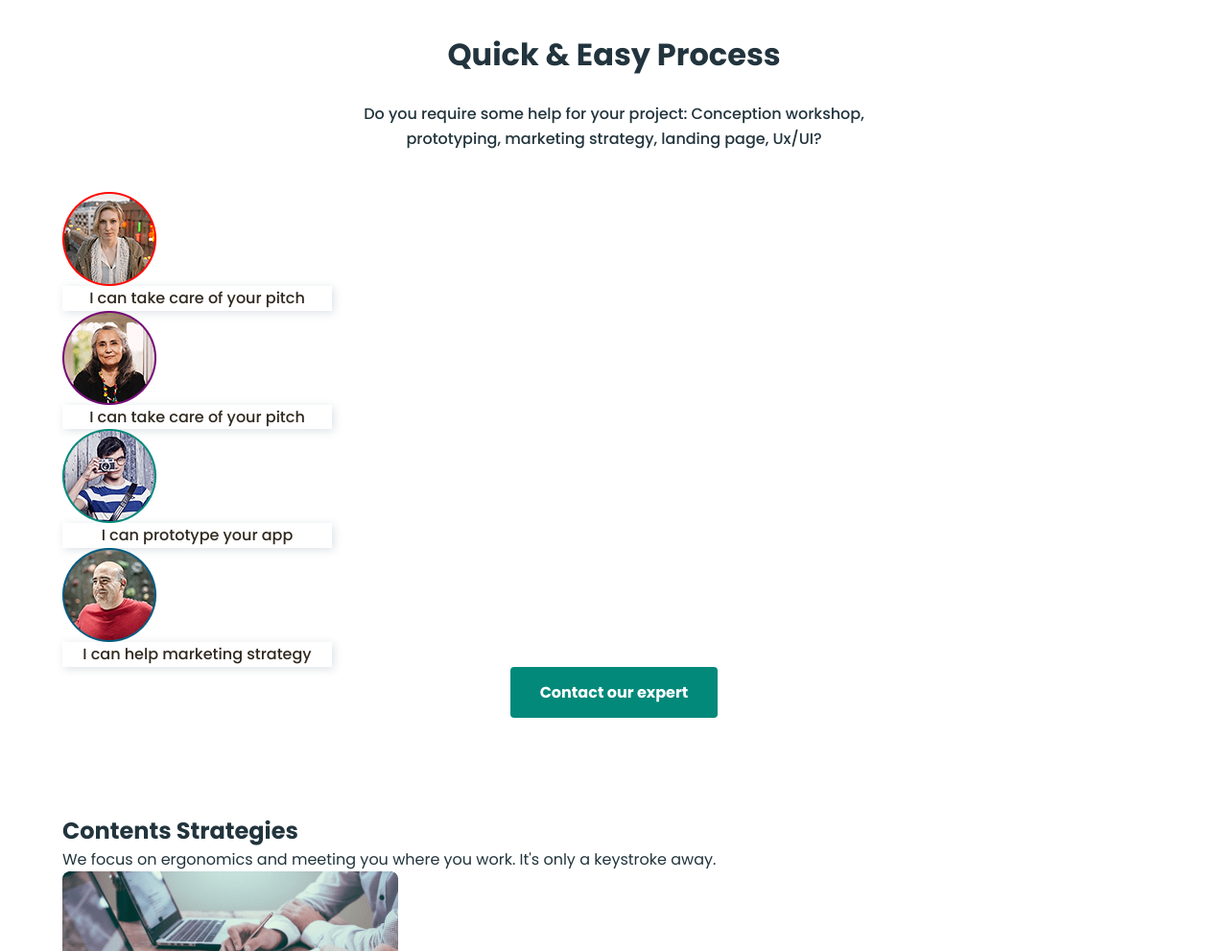
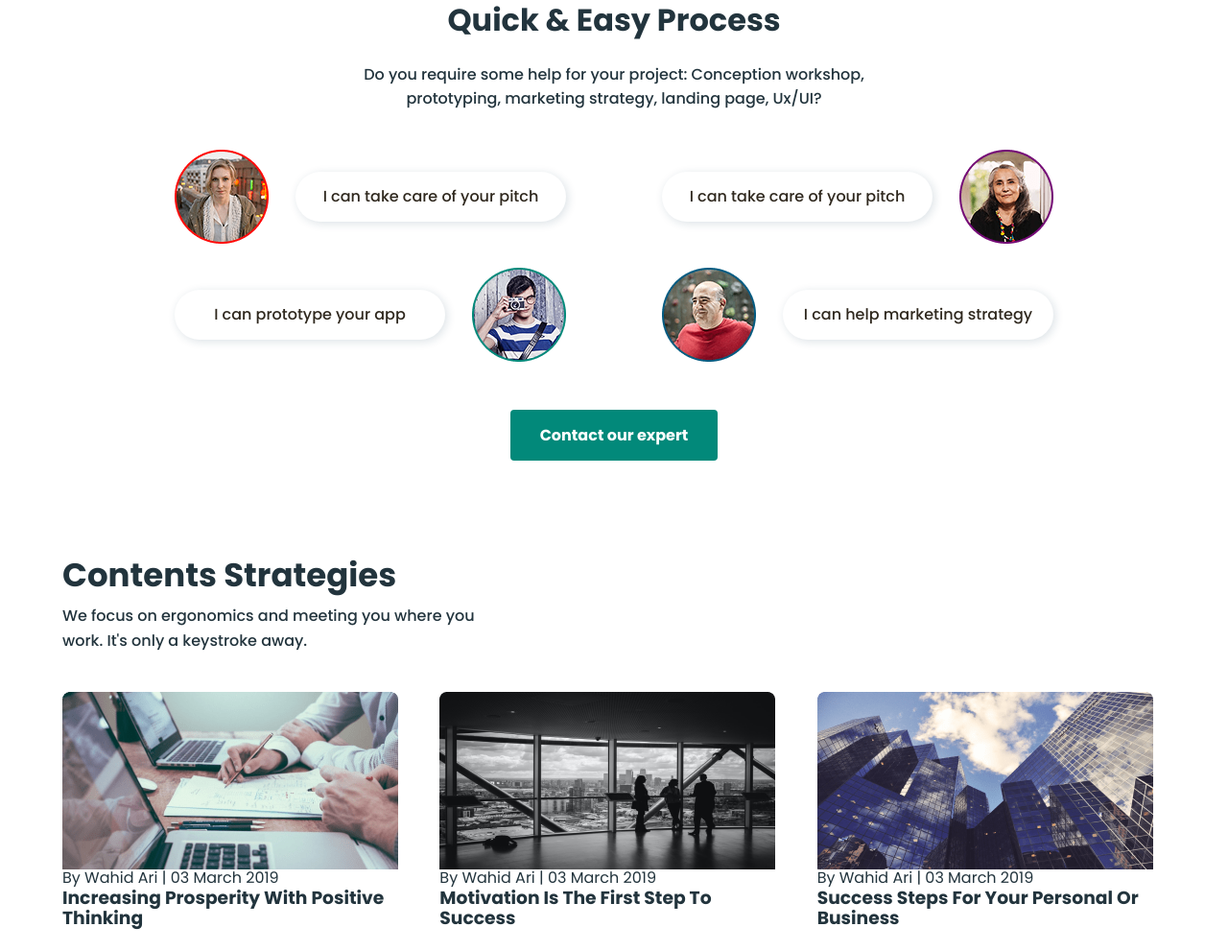
Before and after one commit to IrynaYermak/Business-promotion-practice-Yermak, a plain HTML site: page index.html in a window 1280 px wide. Shown: the part 2949-3940 px from the top of the page at 96% size. Drawn offline with nearby package versions, Linux system fonts and the light colour scheme; a web font is replaced by a local one.

Commit message:
made i can section

```diff
--- a/CSS/styles.css
+++ b/CSS/styles.css
@@ -320,10 +320,13 @@ body {
 
 /* ===== i can section ===== */
 
-.i-can-section {
+.i-can-section .container {
+  width: 916px;
+  padding-left: 20px;
+  padding-right: 20px;
+  margin: 0 auto;
 }
-.container {
-}
+
 .i-can-title {
   text-align: center;
 }
@@ -334,13 +337,33 @@ body {
   text-align: center;
   max-width: 542px;
   margin: 0 auto;
-  margin-bottom: 42px;
+  margin-bottom: 40px;
 }
-.content-text {
+
+.i-can-list {
+  display: flex;
+  /* flex-direction: row; */
+  flex-wrap: wrap;
+  gap: 25px 100px;
+  margin-bottom: 50px;
 }
-.i-can-list {
+
+.i-can-item:nth-child(2) {
+  flex-direction: row-reverse;
 }
+
+.i-can-item:nth-child(3) {
+  flex-direction: row-reverse;
+}
+
 .i-can-item {
+  fill: #fff;
+  width: calc((100% - 100px) / 2);
+  display: flex;
+  /* flex-direction: row; */
+  gap: 20px;
+  justify-content: space-between;
+  align-items: center;
 }
 .i-can-img {
 }
@@ -350,8 +373,10 @@ body {
   text-align: center;
   color: #2f281e;
   fill: #fff;
-  width: 281px;
+  width: 242px;
   box-shadow: 2px 2px 10px 0 rgba(23, 58, 86, 0.15);
+  border-radius: 30px;
+  padding: 13px 20px;
 }
 .i-can-btn {
   display: block;
@@ -363,4 +388,35 @@ body {
   background: #02897a;
   border-radius: 4px;
   margin: 0 auto;
+  cursor: pointer;
 }
+
+/* ===== article section ===== */
+
+.article-section {
+}
+
+.article-title {
+  font-size: 34px;
+  margin-bottom: 10px;
+}
+.section-titels {
+}
+.article-text {
+  font-weight: 500;
+  width: 465px;
+  margin-bottom: 40px;
+}
+.article-list {
+  display: flex;
+  gap: 30px;
+}
+.article-item {
+  width: calc((100% - 60px) / 3);
+}
+.article-img {
+}
+.article-dates {
+}
+.article-subtitle {
+}
--- a/index.html
+++ b/index.html
@@ -4,13 +4,13 @@
     <meta charset="UTF-8" />
     <meta name="viewport" content="width=device-width, initial-scale=1.0" />
     <title>Product</title>
-    <!-- <link
+    <link
       rel="stylesheet"
       href="https://cdnjs.cloudflare.com/ajax/libs/normalize/8.0.1/normalize.min.css"
       integrity="sha512-NhSC1YmyruXifcj/KFRWoC561YpHpc5Jtzgvbuzx5VozKpWvQ+4nXhPdFgmx8xqexRcpAglTj9sIBWINXa8x5w=="
       crossorigin="anonymous"
       referrerpolicy="no-referrer"
-    /> -->
+    />
     <link rel="preconnect" href="https://fonts.googleapis.com" />
     <link rel="preconnect" href="https://fonts.gstatic.com" crossorigin />
     <link
@@ -276,6 +276,7 @@
                 I can take care of your pitch
               </p>
             </li>
+
             <li class="i-can-item">
               <img
                 class="i-can-img"
@@ -306,43 +307,52 @@
       </section>
       <!-- I can section end -->
       <!-- Article section -->
-      <section>
+      <section class="article-section">
         <div class="container">
-          <h2>Contents Strategies</h2>
-          <p>
-            We focus on ergonomics and meeting you where you work. It's only a
-            keystroke away.
+          <h2 class="article-title section-titels">Contents Strategies</h2>
+          <p class="content-text article-text">
+            We focus on ergonomics and meeting you where you <br />
+            work. It's only a keystroke away.
           </p>
-          <ul>
-            <li>
+          <ul class="article-list">
+            <li class="article-item">
               <img
+                class="article-img"
                 src="./images/work.png"
                 alt="opened-laptop"
                 width="350"
                 height="185"
               />
-              <p>By Wahid Ari | 03 March 2019</p>
-              <h3>Increasing Prosperity With Positive Thinking</h3>
+              <p class="article-dates">By Wahid Ari | 03 March 2019</p>
+              <h3 class="article-subtitle">
+                Increasing Prosperity With Positive Thinking
+              </h3>
             </li>
-            <li>
+            <li class="article-item">
               <img
+                class="article-img"
                 src="./images/holl.png"
                 alt="people-in-holl"
                 width="350"
                 height="185"
               />
-              <p>By Wahid Ari | 03 March 2019</p>
-              <h3>Motivation Is The First Step To Success</h3>
+              <p class="article-dates">By Wahid Ari | 03 March 2019</p>
+              <h3 class="article-subtitle">
+                Motivation Is The First Step To Success
+              </h3>
             </li>
-            <li>
+            <li class="article-item">
               <img
+                class="article-img"
                 src="./images/city.png"
                 alt="skyscraper"
                 width="350"
                 height="185"
               />
-              <p>By Wahid Ari | 03 March 2019</p>
-              <h3>Success Steps For Your Personal Or Business</h3>
+              <p class="article-dates">By Wahid Ari | 03 March 2019</p>
+              <h3 class="article-subtitle">
+                Success Steps For Your Personal Or Business
+              </h3>
             </li>
           </ul>
         </div>
```
Also changed, not shown: 1 other file.
